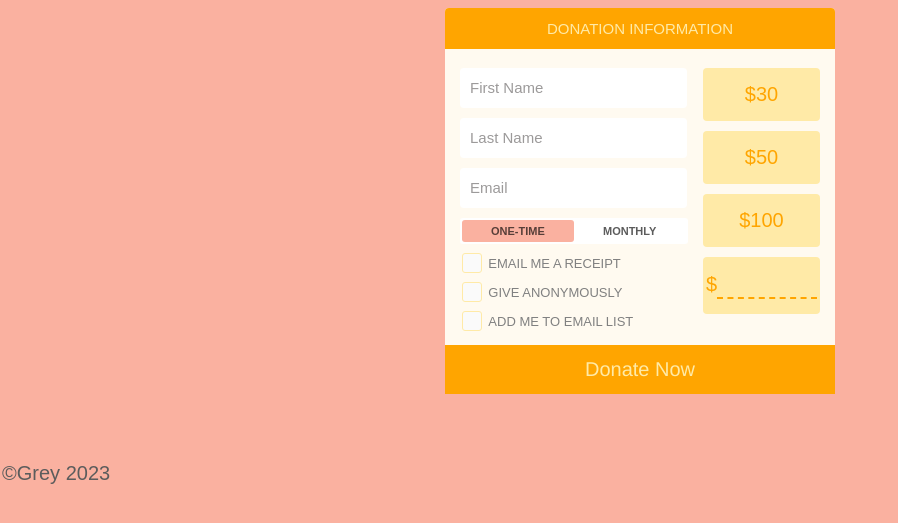
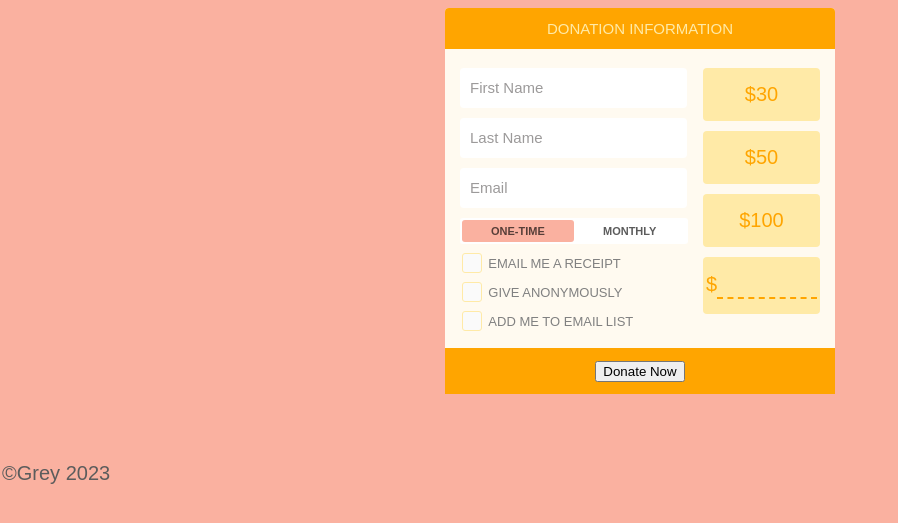
Before and after one commit to chat0084/chat0084.github.io, a plain HTML site: page lib2024/assignment5/html/donate.html in a window 1280 px wide. Shown: the part 185-708 px from the top of the page, without its empty margins (0-898 px from the left). Drawn offline with Linux system fonts and the light colour scheme.

Commit message:
Final Assignment

```diff
--- a/lib2024/assignment5/css/donate.css
+++ b/lib2024/assignment5/css/donate.css
@@ -368,27 +368,6 @@ p {
   font-style: normal;
 }
 
-/*button*/
-.clickme {
-  background-color: orange;
-  border-radius: 2px;
-  border-width: 0;
-  color: #ffeaa7;
-  cursor: pointer;
-  display: inline-block;
-  font-family: "Haas Grot Text R Web", "Helvetica Neue", Helvetica, Arial, sans-serif;
-  font-size: 20px;
-  font-weight: 500;
-  list-style: none;
-  margin: 0;
-  text-align: center;
-  transition: all 200ms;
-  vertical-align: baseline;
-  white-space: nowrap;
-  user-select: none;
-  -webkit-user-select: none;
-  touch-action: manipulation;
-}
 
 footer{
   position: absolute;
--- a/lib2024/assignment5/css/main.css
+++ b/lib2024/assignment5/css/main.css
@@ -24,10 +24,7 @@ img {
 }
 
 img:hover {
-  /* Start the shake animation and make the animation last for 0.5 seconds */
   animation: shake 0.5s;
-
-  /* When the animation is finished, start again */
   animation-iteration-count: infinite;
 }
 
--- a/lib2024/assignment5/html/donate.html
+++ b/lib2024/assignment5/html/donate.html
@@ -6,7 +6,6 @@
     <meta name="description" content="Enter your information to donate to Pigeon the Cat">
     <meta name="author" content="Grey Chattaway">
     <meta name="keywords" content="cats, feline, pets, cute, donation">
-    <link rel="icon" type="image/x-icon" href="../images/face.png">
     <link rel="icon" type="image/x-icon" href="../images/face.png">
     <link rel="stylesheet" href="../css/donate.css">
     <title>Give me money</title>
```
Also changed, not shown: lib2024/assignment5/css/photos.css (+0 -27 lines).
